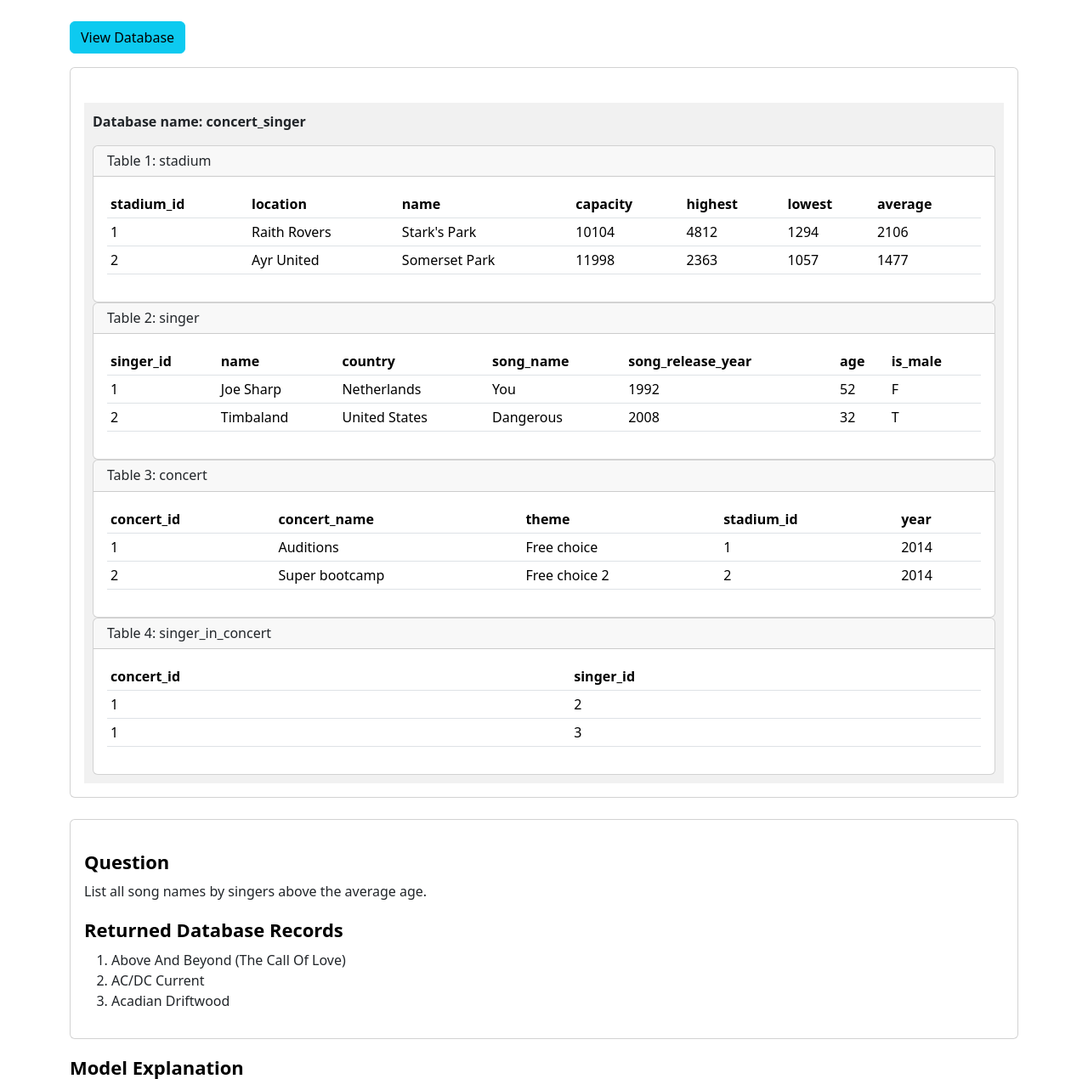
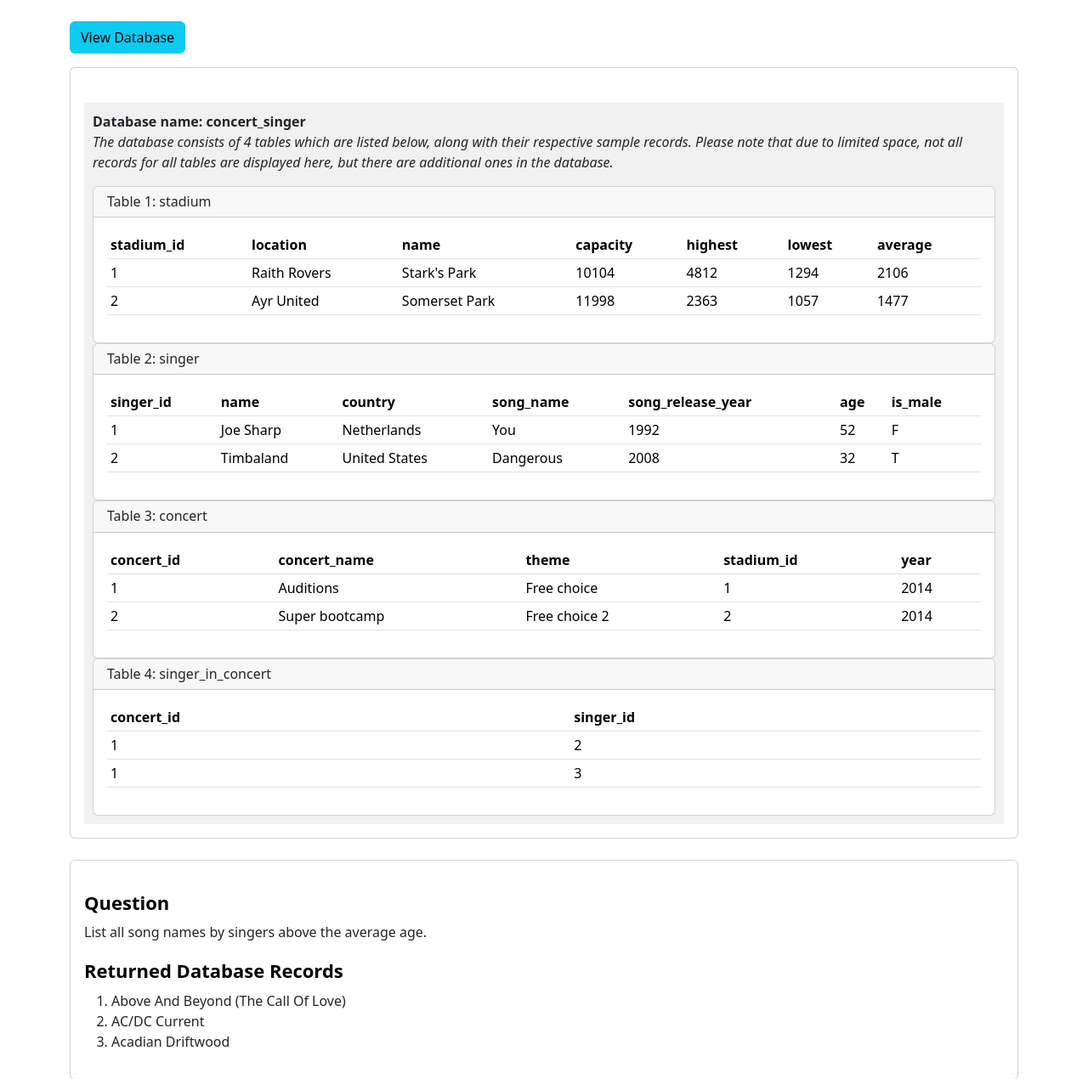
Before and after one commit to Dakingrai/trust-calibration-website, a Django app: a page that uses templates/main/study.html in a window 1280 px wide, after a click on "View Database". Shown: the part 56-1326 px from the top of the page at 85% size. Run offline with Django 3.2, Linux system fonts and the light colour scheme; a user stored in the database is signed in; data comes from the database, SQL or seed files in the repository; some libraries are stand-ins or nearby versions.

Commit message:
study database description updated!

```diff
--- a/templates/main/home.html
+++ b/templates/main/home.html
@@ -2,7 +2,6 @@
 {% block content %}
     <h2> Welcome {{user.username}}! </h2>
     <h5 style="margin-top: 30px; margin-bottom: 30px;"> You have responded to {{responded_count}} items out of {{all_count}} items. </h5>
-
     {% if user.is_staff %}
     <a class="btn btn-primary" href="{% url 'create-samples' %}">Create Samples</a>
     <a class="btn btn-warning" href="{% url 'reset-study' %}">Reset User Study</a>
--- a/templates/main/study.html
+++ b/templates/main/study.html
@@ -19,7 +19,7 @@
       <div class="card card-body">
         <div class="db_block">
           <b style="padding-bottom: 20px;"> Database name: {{study_sample.db_name}} </b>
-          <p></p>
+          <p><i>The database consists of {{study_sample.no_tables}} tables which are listed below, along with their respective sample records. Please note that due to limited space, not all records for all tables are displayed here, but there are additional ones in the database.</i></p>
           {% for table in study_sample.db %}
           <div class="card">
             <h6 class="card-header">
```
